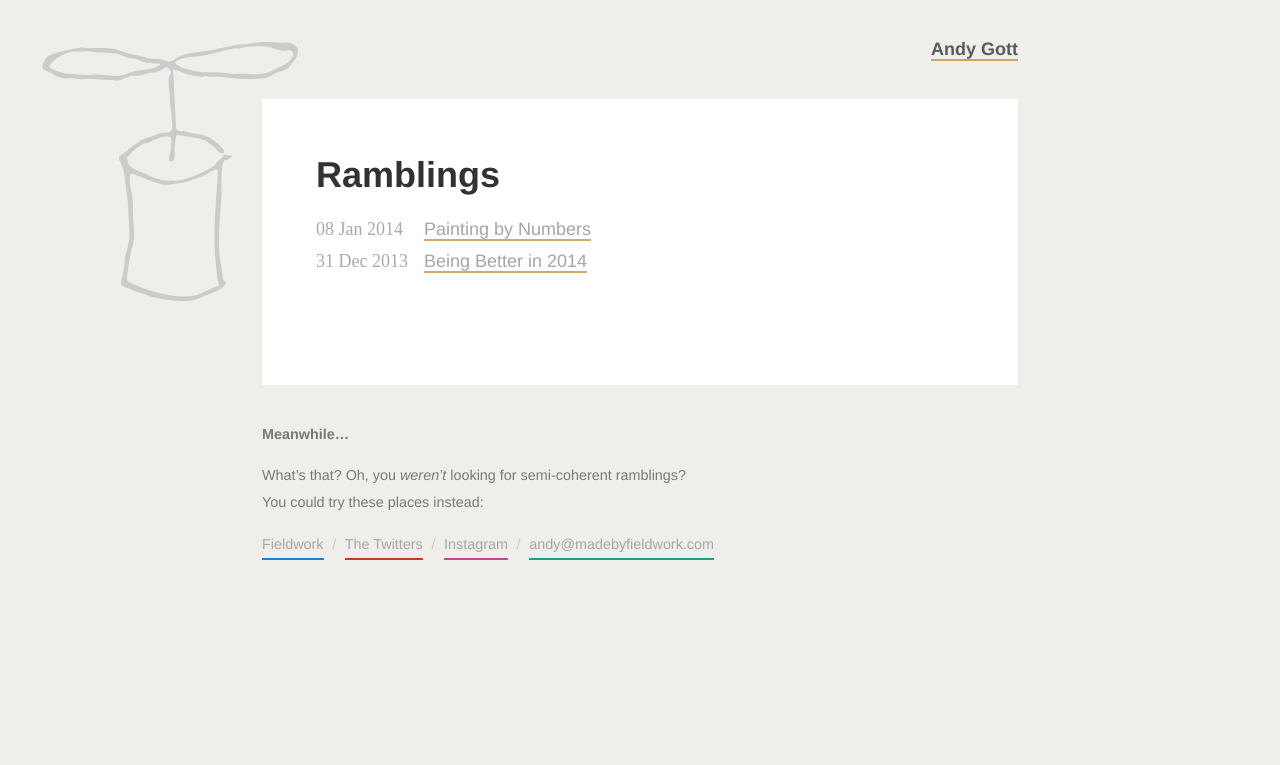
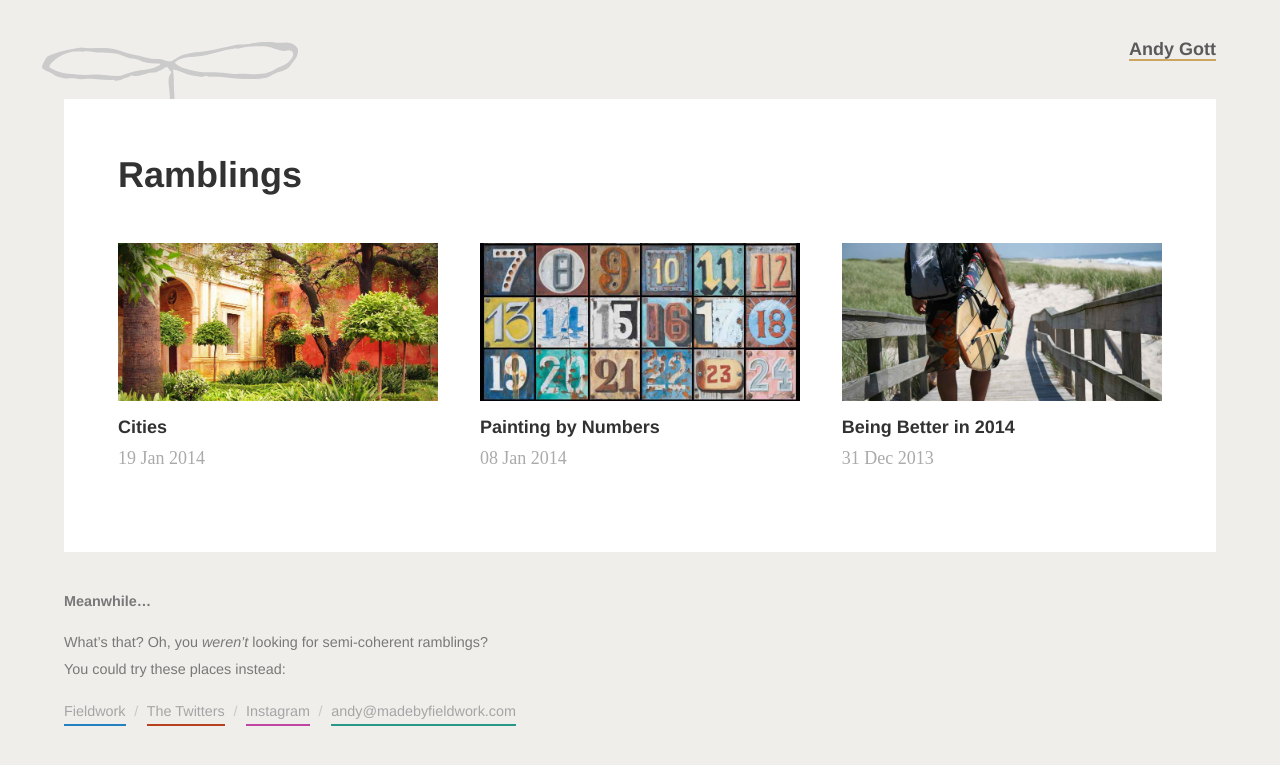
Before and after one commit to andygott/andygott.github.io, a Jekyll site: the page built from index.html, in a window 1280 px wide. Shown: the top 765 px of the page. Built offline with Jekyll 4.4.1, drawn with Linux system fonts in a browser that asks for light colours; Markdown is read by kramdown in place of the engine named in the settings.

Commit message:
Split some template files out into includes. Changed home page layout. Published cities.md.

```diff
--- a/_config.yml
+++ b/_config.yml
@@ -3,5 +3,7 @@
 url: http://andygott.com
 siteurl: http://andygott.com
 markdown: redcarpet
+redcarpet:
+  extensions: ["strikethrough"]
 pygments: true
 permalink: /:title
--- /dev/null
+++ b/_includes/footer.html
@@ -0,0 +1,10 @@
+          <div class="footer">
+            <h3>Meanwhile…</h3>
+            <p>What’s that? Oh, you <em>weren’t</em> looking for semi-coherent ramblings? You could try these places instead:</p>
+            <ul class="external-links">
+              <li><a href="http://madebyfieldwork.com">Fieldwork</a></li>
+              <li><a href="http://twitter.com/_andygott">The Twitters</a></li>
+              <li><a href="http://instagram.com/andygott">Instagram</a></li>
+              <li><a href="mailto:andy@madebyfieldwork.com">andy@madebyfieldwork.com</a></li>
+            </ul>
+          </div>
--- /dev/null
+++ b/_includes/head.html
@@ -0,0 +1,18 @@
+    <head>
+        <meta charset="utf-8">
+        <meta http-equiv="X-UA-Compatible" content="IE=edge,chrome=1">
+        <title>{{ page.title }}</title>
+        <meta name="viewport" content="width=device-width">
+
+        <link rel="alternate" type="application/rss+xml" title="{{ site.name }}" href="{{ site.url }}/feed.xml">
+
+        <!-- syntax highlighting CSS -->
+        <link rel="stylesheet" href="/css/syntax.css">
+
+        <!-- Custom CSS -->
+        <link rel="stylesheet" href="/css/main.css">
+
+        <script type="text/javascript" src="//use.typekit.net/qcv5hdx.js"></script>
+        <script type="text/javascript">try{Typekit.load();}catch(e){}</script>
+
+    </head>
--- /dev/null
+++ b/_includes/header.html
@@ -0,0 +1,3 @@
+          <div class="header">
+            <h1 class="title"><a href="/">{{ site.name }}</a></h1>
+          </div>
--- a/_layouts/default.html
+++ b/_layouts/default.html
@@ -1,55 +1,21 @@
 <!DOCTYPE html>
 <html>
-    <head>
-        <meta charset="utf-8">
-        <meta http-equiv="X-UA-Compatible" content="IE=edge,chrome=1">
-        <title>{{ page.title }}</title>
-        <meta name="viewport" content="width=device-width">
-
-        <link rel="alternate" type="application/rss+xml" title="{{ site.name }}" href="{{ site.url }}/feed.xml">
-
-        <!-- syntax highlighting CSS -->
-        <link rel="stylesheet" href="/css/syntax.css">
-
-        <!-- Custom CSS -->
-        <link rel="stylesheet" href="/css/main.css">
-
-        <script type="text/javascript" src="//use.typekit.net/qcv5hdx.js"></script>
-        <script type="text/javascript">try{Typekit.load();}catch(e){}</script>
-
-    </head>
-    <body>
+    {% include head.html %}
+    <body class="{% if page.body_class %}{{ page.body_class }}{% endif %}">
 
         <div class="site">
-          <div class="header">
-            <h1 class="title"><a href="/">{{ site.name }}</a></h1>
-          </div>
+
+          {% include header.html %}
 
           <div class="content">
             {{ content }}
           </div>
 
-          <div class="footer">
-            <h3>Meanwhile…</h3>
-            <p>What’s that? Oh, you <em>weren’t</em> looking for semi-coherent ramblings? You could try these places instead:</p>
-            <ul class="external-links">
-              <li><a href="http://madebyfieldwork.com">Fieldwork</a></li>
-              <li><a href="http://twitter.com/_andygott">The Twitters</a></li>
-              <li><a href="http://instagram.com/andygott">Instagram</a></li>
-              <li><a href="mailto:andy@madebyfieldwork.com">andy@madebyfieldwork.com</a></li>
-            </ul>
+          {% include footer.html %}
+
         </div>
 
-        <script>
-  (function(i,s,o,g,r,a,m){i['GoogleAnalyticsObject']=r;i[r]=i[r]||function(){
-  (i[r].q=i[r].q||[]).push(arguments)},i[r].l=1*new Date();a=s.createElement(o),
-  m=s.getElementsByTagName(o)[0];a.async=1;a.src=g;m.parentNode.insertBefore(a,m)
-  })(window,document,'script','//www.google-analytics.com/analytics.js','ga');
-
-  ga('create', 'UA-34217297-4', 'andygott.com');
-  ga('send', 'pageview');
-
-</script>
+        {% include scripts.html %}
 
     </body>
 </html>
--- a/css/main.css
+++ b/css/main.css
@@ -51,11 +51,24 @@
 /*****************************************************************************/
 .posts {
   list-style-type: none;
-  margin: 1em 0 3em;
+  margin: 2.6em 0 0;
+  overflow: hidden;
 }
 
 .posts li {
   line-height: 1.75em;
+  margin-bottom: 1.3em;
+}
+
+.posts a h3 {
+  transition: all .3s ease-out;
+}
+
+.posts a h3 {
+  color: rgb(50,50,50);
+}
+.posts a:hover h3 {
+  color: rgb(190,135,37);
 }
 
 .posts span {
@@ -63,6 +76,14 @@
   color: #aaa;
   display: inline-block;
   width: 6em;
+}
+
+.posts img {
+  max-width: 100%;
+}
+
+.posts a {
+  border-bottom: 0;
 }
 
 /*****************************************************************************/
@@ -75,6 +96,9 @@
   max-width: 42em;
   margin: 0 auto;
   line-height: 1.5em;
+}
+.index .site {
+  max-width: none;
 }
 
 .header a {
@@ -299,6 +323,14 @@
     padding-right: 3em;
   }
 
+  .posts li {
+    width: 48%;
+    float: left;
+  }
+  .posts li:nth-child(even) {
+    float: right;
+  }
+
   .post-image {
     margin: -3em -3em 3em;
   }
@@ -327,4 +359,35 @@
     background-size: 20%;
   }
 
+  .posts li {
+    width: 30.6666%;
+    float: left;
+    margin-right: 4%;
+  }
+  .posts li:nth-child(even) {
+    float: left;
+  }
+  .posts li:nth-child(3n+3) {
+    float: right;
+    margin-right: 0;
+  }
+
 }
+
+@media all and (min-width: 90em) {
+
+  .posts li {
+    width: 22%;
+    float: left;
+    margin-right: 4%;
+  }
+  .posts li:nth-child(3n+3) {
+    float: left;
+    margin-right: 4%;
+  }
+  .posts li:nth-child(4n+4) {
+    float: right;
+    margin-right: 0;
+  }
+
+}
--- a/index.html
+++ b/index.html
@@ -1,13 +1,20 @@
 ---
 layout: default
 title: Andy Gott
+body_class: "index"
 ---
 
 <div id="home">
   <h2>Ramblings</h2>
   <ul class="posts">
     {% for post in site.posts %}
-      <li><span>{{ post.date | date_to_string }}</span><a href="{{ post.url }}">{{ post.title }}</a></li>
+      <li>
+        <a href="{{ post.url }}">
+            <img src="/images/posts/{{ post.image }}" alt="{{ post.image_alt }}" />
+            <h3>{{ post.title }}</h3>
+            <span>{{ post.date | date_to_string }}</span>
+        </a>
+    </li>
     {% endfor %}
   </ul>
 </div>
```
Also changed, not shown: _includes/scripts.html (added, +10 -0 lines), _layouts/footer.html (added, +10 -0 lines), _posts/2013-12-31-being-better-in-2014.markdown (+5 -5 lines), _posts/2014-01-08-painting-by-numbers.md (+2 -2 lines), _posts/2014-01-19-cities.md (added, +41 -0 lines), images/posts/humming.jpg (added), images/posts/seville.jpg (added), images/posts/wall.jpg.
